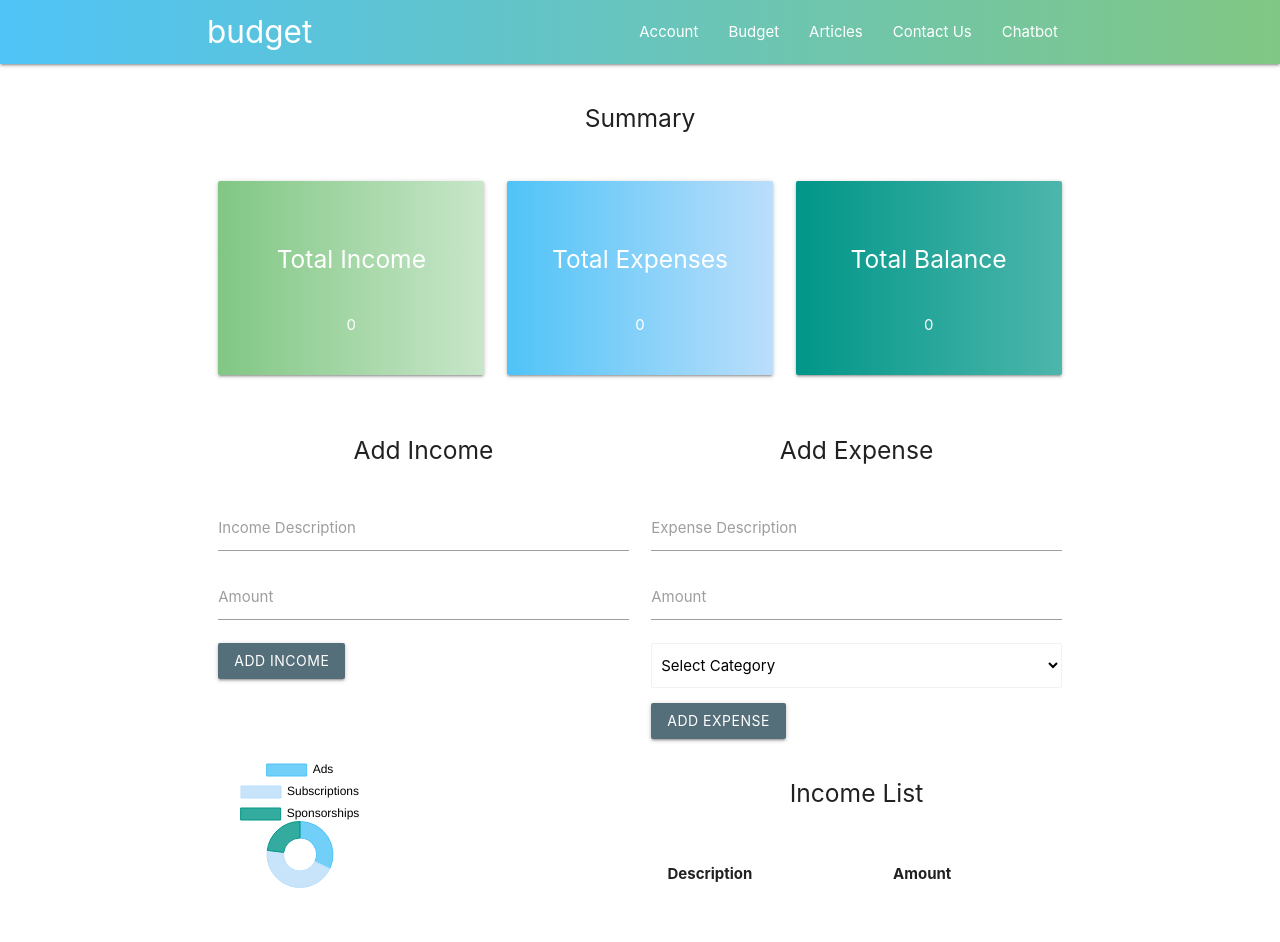
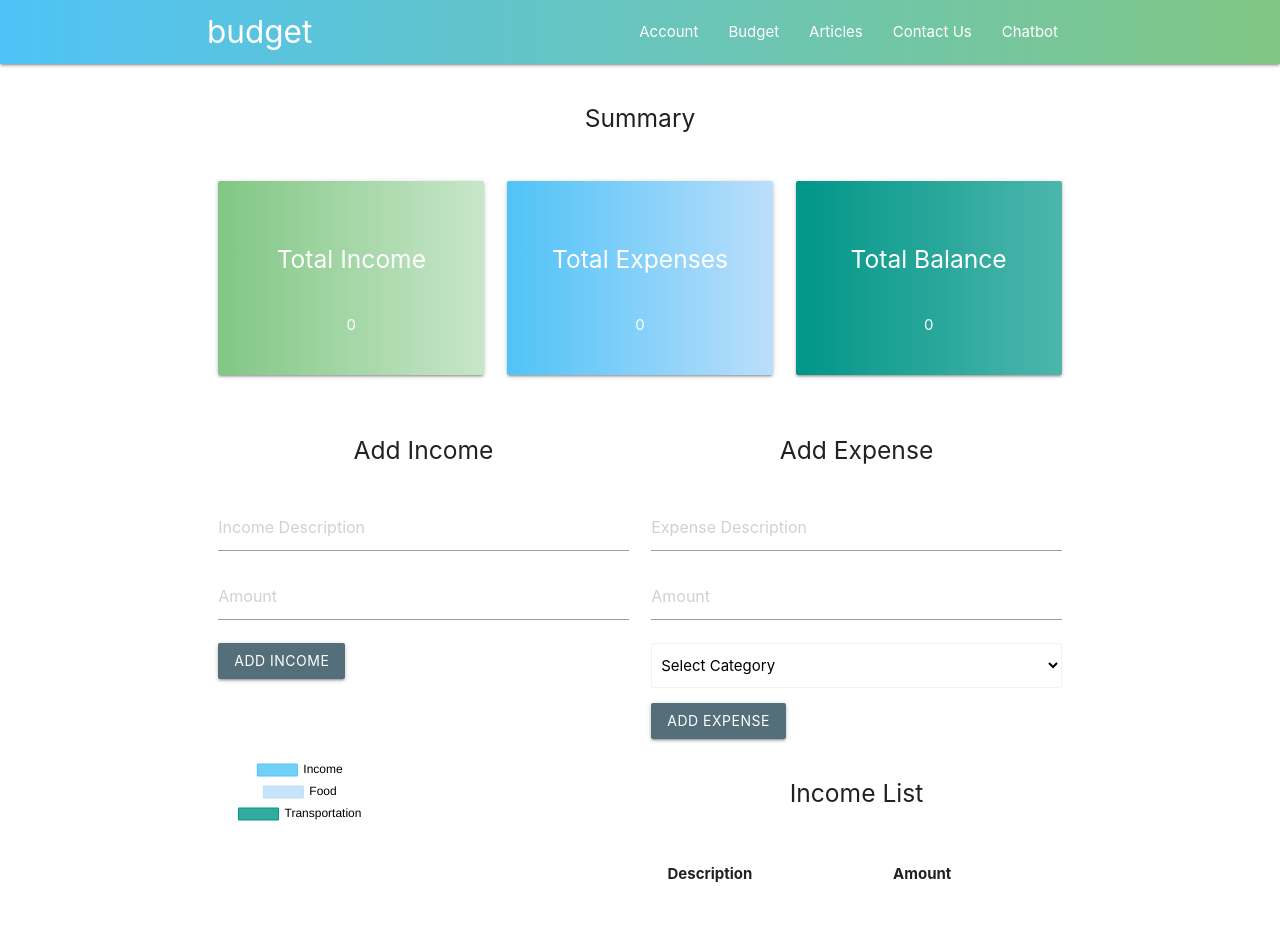
Before and after one commit to florla/capstone1, a React (Create React App) app in the folder frontend/: page /budget in a window 1280 px wide. Shown: the top 942 px of the page. Built offline with nearby package versions, Linux system fonts and the light colour scheme.

Commit message:
chart functions

```diff
--- a/frontend/src/pages/Budget.jsx
+++ b/frontend/src/pages/Budget.jsx
@@ -1,6 +1,6 @@
 import React, { useState, useEffect } from 'react';
 import { Doughnut } from "react-chartjs-2";
-import sourceData from "./data/sourceData.json";
+// import sourceData from "./data/sourceData.json";
 
 const BudgetTracker = () => {
     if (!localStorage.getItem('incomes')) {
@@ -9,11 +9,23 @@ const BudgetTracker = () => {
     if (!localStorage.getItem('expenses')) {
         localStorage.setItem('expenses', JSON.stringify([]));
     }
-    if (!localStorage.getItem('totalIncome')) {
+    if (!localStorage.getItem('totalIncome')|| isNaN(localStorage.getItem('totalIncome'))) {
         localStorage.setItem('totalIncome', JSON.stringify(0));
     }
-    if (!localStorage.getItem('totalExpenses')) {
+    if (!localStorage.getItem('totalExpenses')|| isNaN(localStorage.getItem('totalExpenses'))) {
         localStorage.setItem('totalExpenses', JSON.stringify(0));
+    }
+    if(!localStorage.getItem('budgetList')){
+        localStorage.setItem('budgetList', JSON.stringify([
+            {category: 'Income', amount: 0},
+            {category: 'Food', amount: 0},
+            {category: 'Transportation', amount: 0},
+            {category: 'Housing', amount: 0},
+            {category: 'Utilities', amount: 0},
+            {category: 'Entertainment', amount: 0},
+            {category: 'Healthcare', amount: 0},
+            {category: 'Other', amount: 0},
+        ]));
     }
     const [totalBalance, setTotalBalance] = useState(0);
     const [totalIncome, setTotalIncome] = useState(parseFloat(localStorage.getItem('totalIncome')));
@@ -25,6 +37,7 @@ const BudgetTracker = () => {
     const [expenseCategory, setExpenseCategory] = useState('');
     const [incomeList, setIncomeList] = useState(JSON.parse(localStorage.getItem('incomes')));
     const [expenseList, setExpenseList] = useState(JSON.parse(localStorage.getItem('expenses')));
+    const [budgetList, setBudgetList] = useState(JSON.parse(localStorage.getItem('budgetList')));
 
     useEffect(() => {
         const calculateTotalBalance = () => {
@@ -37,13 +50,19 @@ const BudgetTracker = () => {
         console.log(JSON.parse(localStorage.getItem('expenses')))
         localStorage.setItem('totalIncome', JSON.stringify(totalIncome));
         localStorage.setItem('totalExpenses', JSON.stringify(totalExpenses));
-    }, [totalIncome, totalExpenses, incomeList, expenseList]);
+        localStorage.setItem('budgetList', JSON.stringify(budgetList));
+        console.log(budgetList);
+    }, [totalIncome, totalExpenses, incomeList, expenseList, budgetList]);
 
     const addIncome = () => {
         const income = parseFloat(incomeAmount);
         setTotalIncome(totalIncome + income);
         setTotalBalance(totalBalance + income);
-        setIncomeList([...incomeList, { description: incomeDescription, amount: incomeAmount, id: `${incomeList.length+1}${Math.random(100)}` }]);
+        let incomeId = `${incomeList.length+1}${Math.random(100)}`;
+        setIncomeList([...incomeList, { description: incomeDescription, amount: incomeAmount, category: 'Income', id: `${incomeId}` }]);
+        let newCategoryTotal = {category: 'Income', amount: budgetList.find(budget => budget.category === 'Income').amount + parseFloat(incomeAmount)};
+        console.log(newCategoryTotal);
+        setBudgetList([newCategoryTotal, ...budgetList.filter(budget => budget.category !== 'Income')]);
         setIncomeDescription('');
         setIncomeAmount('');
     };
@@ -52,13 +71,18 @@ const BudgetTracker = () => {
         const expense = parseFloat(expenseAmount);
         setTotalExpenses(totalExpenses + expense);
         setTotalBalance(totalBalance - expense);
-        setExpenseList([...expenseList, { description: expenseDescription, amount: expenseAmount, category: expenseCategory, id: `${expenseList.length+1}${Math.random(100)}` }]);
+        let expenseId = `${expenseList.length+1}${Math.random(100)}`;
+        setExpenseList([...expenseList, { description: expenseDescription, amount: expenseAmount, category: expenseCategory, id: `${expenseId}` }]);
+        let newCategoryTotal = {category: expenseCategory, amount: budgetList.find(budget => budget.category === expenseCategory).amount + expense};
+        setBudgetList([...budgetList.filter(budget => budget.category !== expenseCategory), newCategoryTotal]);
         setExpenseDescription('');
         setExpenseAmount('');
         setExpenseCategory('');
     };
 
     const removeIncome = (id) => {
+        let newCategoryTotal = {category: 'Income', amount: budgetList.find(budget => budget.category === 'Income').amount - incomeList.find(income => income.id === id).amount};
+        setBudgetList([newCategoryTotal, ...budgetList.filter(budget => budget.category !== 'Income')]);
         setTotalIncome(totalIncome - incomeList.find(income => income.id === id).amount);
         const newIncomeList = incomeList.filter(income => income.id !== id);
         setIncomeList(newIncomeList);
@@ -66,6 +90,8 @@ const BudgetTracker = () => {
     };
 
     const removeExpense = (id) => {
+        let newCategoryTotal = {category: expenseList.find(expense => expense.id === id).category, amount: budgetList.find(budget => budget.category === expenseList.find(expense => expense.id === id).category).amount - expenseList.find(expense => expense.id === id).amount};
+        setBudgetList([...budgetList.filter(budget => budget.category !== expenseList.find(expense => expense.id === id).category), newCategoryTotal]);
         setTotalExpenses(totalExpenses - expenseList.find(expense => expense.id === id).amount);
         const newExpenseList = expenseList.filter(expense => expense.id !== id);
         setExpenseList(newExpenseList);
@@ -110,24 +136,20 @@ const BudgetTracker = () => {
                 <form className="col s6" id="income-form">
                     <h5 className="center">Add Income</h5>
                     <div className="input-field">
-                        <input type="text" id="income-description" value={incomeDescription} onChange={(e) => setIncomeDescription(e.target.value)} required />
-                        <label htmlFor="income-description">Income Description</label>
+                        <input type="text" id="income-description" placeholder='Income Description' value={incomeDescription} onChange={(e) => setIncomeDescription(e.target.value)} required />
                     </div>
                     <div className="input-field">
-                        <input type="number" id="income-amount" value={incomeAmount} onChange={(e) => setIncomeAmount(e.target.value)} required />
-                        <label htmlFor="income-amount">Amount</label>
+                        <input type="number" id="income-amount" placeholder='Amount' value={incomeAmount} onChange={(e) => setIncomeAmount(e.target.value)} required />
                     </div>
                     <button type="button" className="waves-effect waves-light btn" onClick={addIncome}>Add Income</button>
                 </form>
                 <form className="col s6" id="expense-form">
                     <h5 className="center">Add Expense</h5>
                     <div className="input-field">
-                        <input type="text" id="expense-description" value={expenseDescription} onChange={(e) => setExpenseDescription(e.target.value)} required />
-                        <label htmlFor="expense-description">Expense Description</label>
+                        <input type="text" id="expense-description" placeholder='Expense Description' value={expenseDescription} onChange={(e) => setExpenseDescription(e.target.value)} required />
                     </div>
                     <div className="input-field">
-                        <input type="number" id="expense-amount" value={expenseAmount} onChange={(e) => setExpenseAmount(e.target.value)} required />
-                        <label htmlFor="expense-amount">Amount</label>
+                        <input type="number" id="expense-amount" placeholder='Amount' value={expenseAmount} onChange={(e) => setExpenseAmount(e.target.value)} required />
                     </div>
                     <div className="input-field">
                         <select className="browser-default" value={expenseCategory} onChange={handleCategoryChange}>
@@ -149,11 +171,11 @@ const BudgetTracker = () => {
                     <div className="dataCard categoryCard">
                         <Doughnut
                             data={{
-                                labels: sourceData.map((data) => data.label),
+                                labels: budgetList.map((data) => data.category),
                                 datasets: [
                                     {
-                                        label: "Count",
-                                        data: sourceData.map((data) => data.value),
+                                        label: "Amount",
+                                        data: budgetList.map((data) => data.amount),
                                         backgroundColor: [
                                             "rgba(79, 195, 247, 0.8)",
                                             "rgba(187, 222, 251, 0.8)",
```
